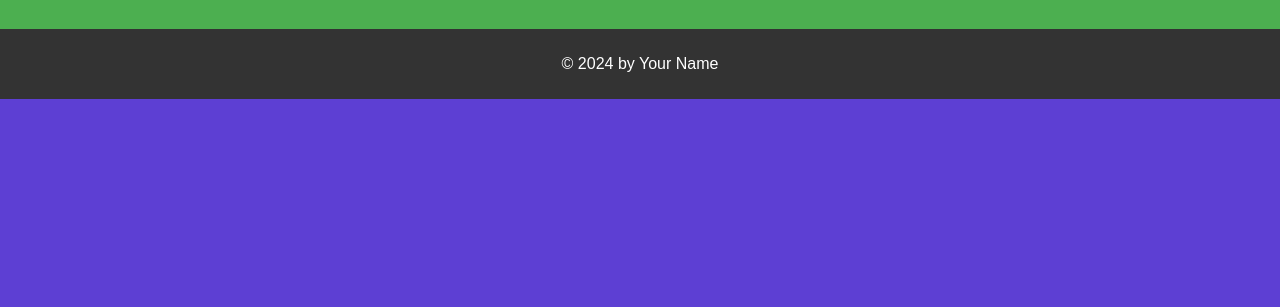
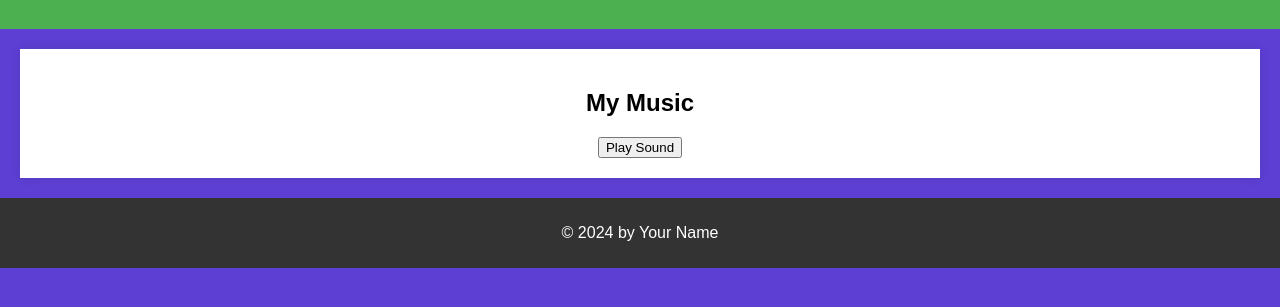
Before and after one commit to keisunl1/keisun.github.io, a plain HTML site: page index.html in a window 1280 px wide. Shown: the part 71-378 px from the top of the page. Drawn offline with Linux system fonts and the light colour scheme.

Commit message:
Added music file, button functionality

```diff
--- a/index.html
+++ b/index.html
@@ -11,7 +11,13 @@
         <h1>Welcome to My Music Page</h1>
     </header>
     <main>
-        <!-- Your content will go here -->
+        <section>
+            <h2>My Music</h2>
+            <audio id="mySound" src="C:\Users\Keisun\Documents\GitHub\keisunl1.github.io\doze_off-final_mix.wav" preload="auto"></audio>
+            <button onclick="playSound()">Play Sound</button>
+        </section>
+
+
     </main>
     <footer>
         <p>© 2024 by Your Name</p>
```
Also changed, not shown: 1 other file.
